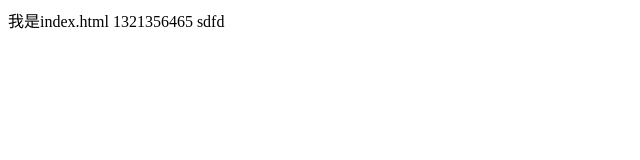
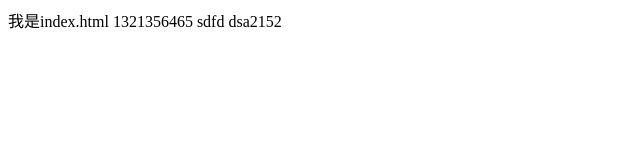
Before and after one commit to easonsfan/git-demo, a plain HTML site: page index.html in a window 1280 px wide. Shown: the full height of the page, 0-640 px from the left. Drawn offline with Linux system fonts and the light colour scheme.

Commit message:
A程序员第四次提交

```diff
--- a/index.html
+++ b/index.html
@@ -8,7 +8,7 @@
 </head>
 
 <body>
-    我是index.html 1321356465 sdfd
+    我是index.html 1321356465 sdfd dsa2152
 </body>
 
 </html>
```
